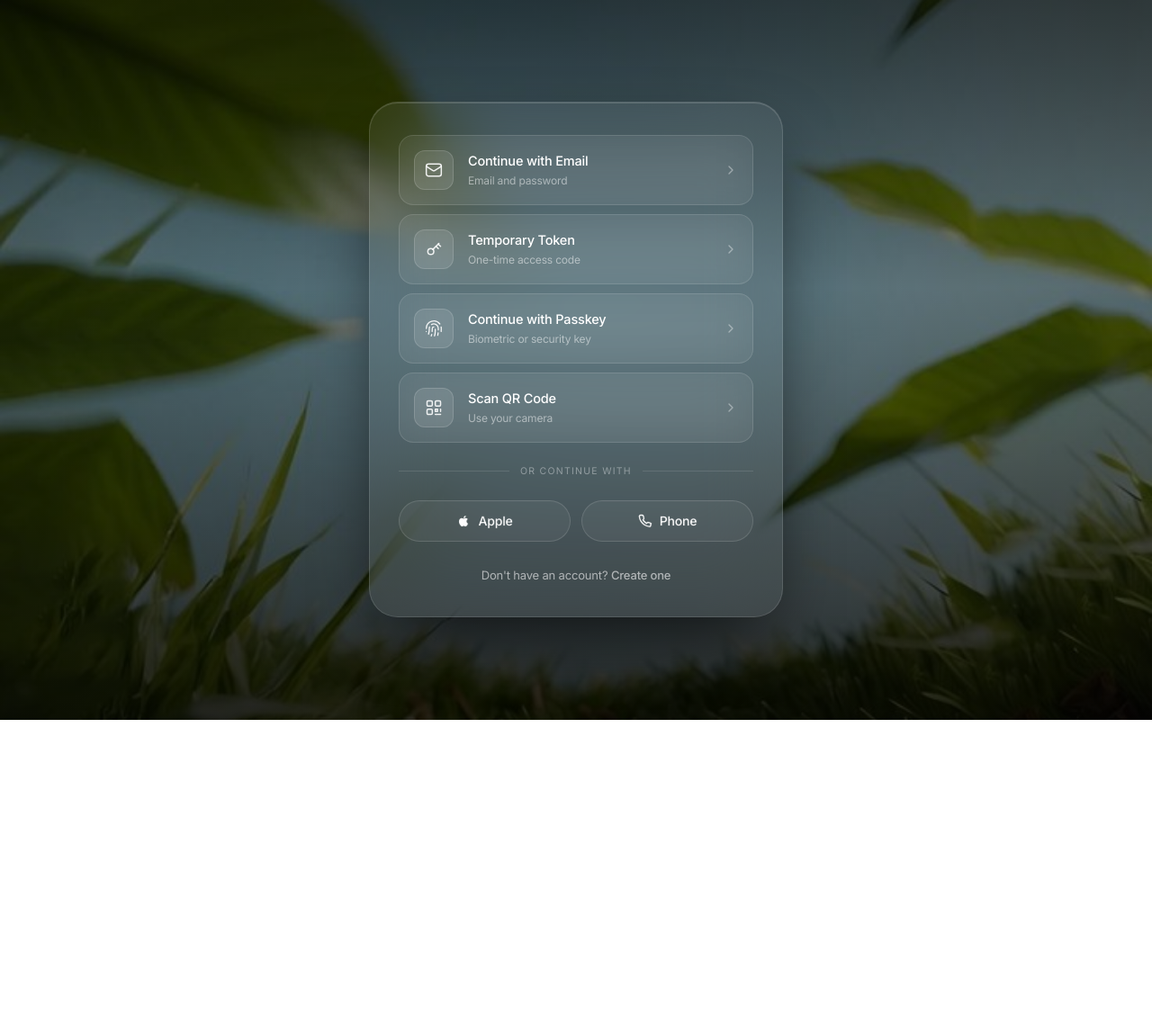
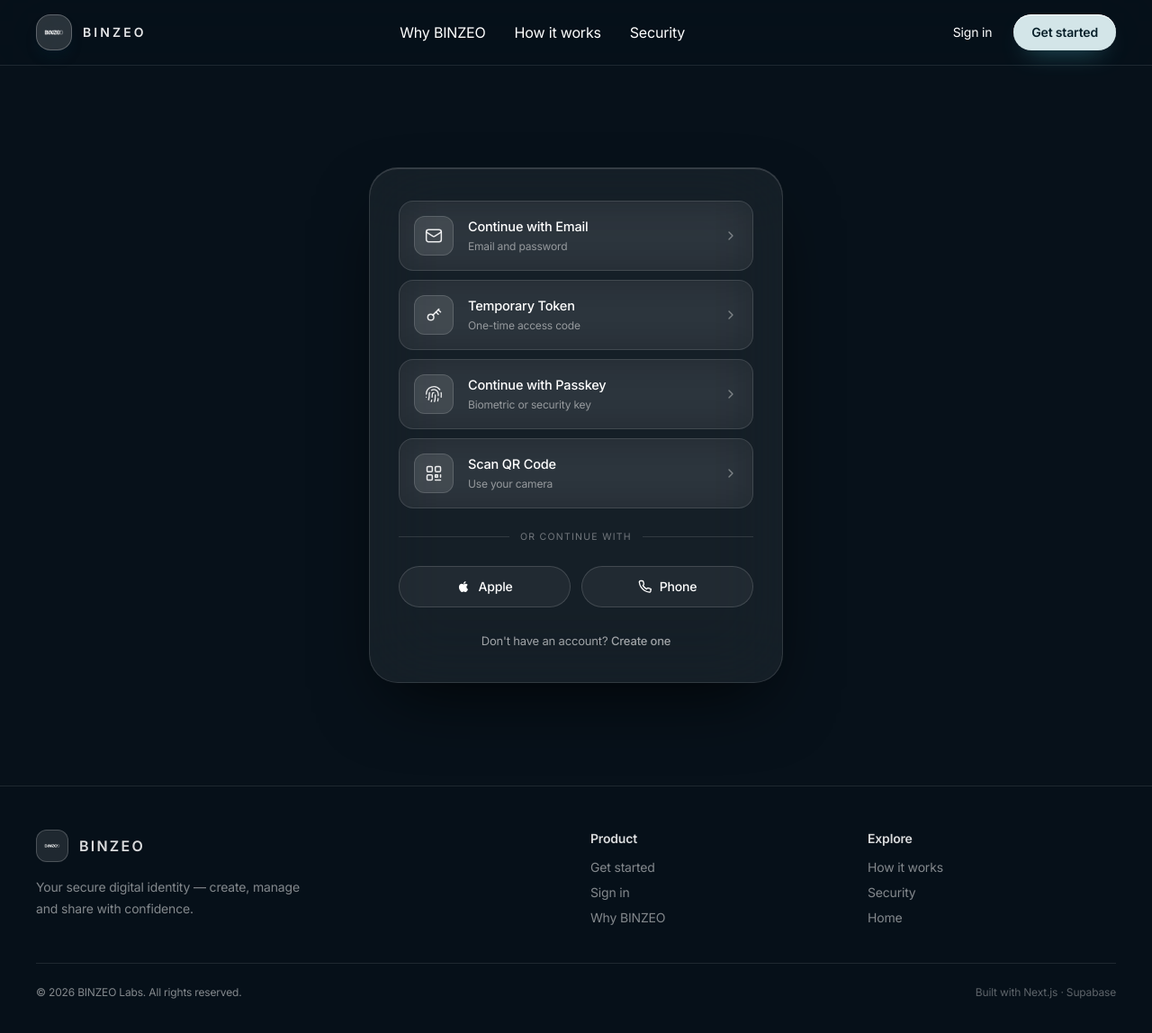
Before and after one commit to BINZEO369/auth.binzeo, a Next.js app: page /signin in a window 1280 px wide. Shown: the top 1148 px of the page at 90% size. Before the commit the page ends 800 px from the top, so only its background shows below. Built offline with nearby package versions, Linux system fonts and the light colour scheme.

Commit message:
Use shared header and footer across pages

```diff
--- a/src/app/(auth)/layout.tsx
+++ b/src/app/(auth)/layout.tsx
@@ -1,7 +1,16 @@
+import Navbar from "@/components/layout/Navbar";
+import Footer from "@/components/layout/Footer";
+
 export default function AuthLayout({
   children,
 }: {
   children: React.ReactNode;
 }) {
-  return <>{children}</>;
+  return (
+    <div className="liquid-page min-h-screen overflow-hidden bg-[#07111a] text-white">
+      <Navbar variant="liquid" />
+      <main>{children}</main>
+      <Footer variant="liquid" />
+    </div>
+  );
 }
--- a/src/components/layout/Footer.tsx
+++ b/src/components/layout/Footer.tsx
@@ -2,76 +2,60 @@
 
 import Link from "next/link";
 
-export default function Footer({ isLoggedIn = false }: { isLoggedIn?: boolean }) {
+type FooterProps = {
+  isLoggedIn?: boolean;
+  variant?: "light" | "liquid";
+};
+
+export default function Footer({
+  isLoggedIn = false,
+  variant = "light",
+}: FooterProps) {
   const year = new Date().getFullYear();
+  const isLiquid = variant === "liquid";
+  const muted = isLiquid ? "text-white/50" : "text-[#525252]";
+  const subtle = isLiquid ? "text-white/35" : "text-[#737373]";
+  const border = isLiquid ? "border-white/10" : "border-[#dddddd]";
+  const heading = isLiquid ? "text-white/85" : "text-[#111111]";
 
   return (
-    <footer className="border-t border-[#dddddd] mt-auto">
-      <div className="max-w-6xl mx-auto px-4 sm:px-6 py-12">
-        <div className="grid grid-cols-2 sm:grid-cols-4 gap-8 mb-10">
+    <footer className={`mt-auto border-t ${border} ${isLiquid ? "bg-[#07111a]/80 text-white" : "bg-white"}`}>
+      <div className="mx-auto max-w-7xl px-5 py-12 sm:px-8 lg:px-10">
+        <div className="grid grid-cols-2 gap-8 sm:grid-cols-4">
           <div className="col-span-2">
-            <Link href="/" className="flex items-center gap-2 mb-4">
-              <div className="w-8 h-8 rounded-lg bg-gradient-to-br from-[#b8b8b8] to-[#5e5e5e] flex items-center justify-center font-bold text-[#111111] text-sm">
-                B
-              </div>
-              <span className="font-semibold text-[#111111]">
-                Binzeo <span className="text-[#333333]">ID</span>
+            <Link href="/" className="mb-4 inline-flex items-center gap-3">
+              <span className={isLiquid ? "flex h-9 w-9 items-center justify-center rounded-xl border border-white/20 bg-white/10 p-2" : "flex h-9 w-9 items-center justify-center rounded-xl bg-[#111111] p-2"}>
+                <img src="/logo.svg" alt="BINZEO" className={isLiquid ? "h-full w-full object-contain brightness-0 invert" : "h-full w-full object-contain invert"} />
               </span>
+              <span className={`font-semibold tracking-[0.14em] ${heading}`}>BINZEO</span>
             </Link>
-            <p className="text-sm text-[#666666] max-w-xs">
-              Your secure digital identity — create, manage and share with one
-              click.
+            <p className={`max-w-xs text-sm leading-6 ${muted}`}>
+              Your secure digital identity — create, manage and share with confidence.
             </p>
           </div>
 
           <div>
-            <h4 className="text-sm font-semibold text-[#111111] mb-3">Product</h4>
-            <ul className="space-y-2 text-sm text-[#666666]">
-              {isLoggedIn ? (
-                <li><Link href="/dashboard" className="hover:text-[#111111] transition-colors">Dashboard</Link></li>
-              ) : (
-                <>
-                  <li><Link href="/signup" className="hover:text-[#111111] transition-colors">Get Started</Link></li>
-                  <li><Link href="/signin" className="hover:text-[#111111] transition-colors">Sign in</Link></li>
-                </>
-              )}
-              <li>
-                <Link href="#eeeeeetures" className="hover:text-[#111111] transition-colors">
-                  Features
-                </Link>
-              </li>
+            <h4 className={`mb-3 text-sm font-semibold ${heading}`}>Product</h4>
+            <ul className={`space-y-2 text-sm ${muted}`}>
+              <li><Link href={isLoggedIn ? "/dashboard" : "/signup"} className="transition hover:text-white">{isLoggedIn ? "Dashboard" : "Get started"}</Link></li>
+              {!isLoggedIn && <li><Link href="/signin" className="transition hover:text-white">Sign in</Link></li>}
+              <li><Link href="/#why-binzeo" className="transition hover:text-white">Why BINZEO</Link></li>
             </ul>
           </div>
 
           <div>
-            <h4 className="text-sm font-semibold text-[#111111] mb-3">Company</h4>
-            <ul className="space-y-2 text-sm text-[#666666]">
-              <li>
-                <Link href="#" className="hover:text-[#111111] transition-colors">
-                  About
-                </Link>
-              </li>
-              <li>
-                <Link href="#" className="hover:text-[#111111] transition-colors">
-                  Privacy
-                </Link>
-              </li>
-              <li>
-                <Link href="#" className="hover:text-[#111111] transition-colors">
-                  Terms
-                </Link>
-              </li>
+            <h4 className={`mb-3 text-sm font-semibold ${heading}`}>Explore</h4>
+            <ul className={`space-y-2 text-sm ${muted}`}>
+              <li><Link href="/#how-it-works" className="transition hover:text-white">How it works</Link></li>
+              <li><Link href="/#security" className="transition hover:text-white">Security</Link></li>
+              <li><Link href="/" className="transition hover:text-white">Home</Link></li>
             </ul>
           </div>
         </div>
 
-        <div className="border-t border-[#dddddd] pt-6 flex flex-col sm:flex-row items-center justify-between gap-3">
-          <p className="text-xs text-[#666666]">
-            © {year} Binzeo Labs. All rights reserved.
-          </p>
-          <p className="text-xs text-[#888888]">
-            Built with Next.js · Supabase
-          </p>
+        <div className={`mt-10 flex flex-col items-center justify-between gap-3 border-t pt-6 text-xs sm:flex-row ${border}`}>
+          <p className={muted}>© {year} BINZEO Labs. All rights reserved.</p>
+          <p className={subtle}>Built with Next.js · Supabase</p>
         </div>
       </div>
     </footer>
--- a/src/components/layout/Navbar.tsx
+++ b/src/components/layout/Navbar.tsx
@@ -3,28 +3,80 @@
 import Image from "next/image";
 import Link from "next/link";
 
-export default function Navbar({ isLoggedIn = false, onMenu }: { isLoggedIn?: boolean; onMenu?: () => void }) {
+type NavbarProps = {
+  isLoggedIn?: boolean;
+  onMenu?: () => void;
+  variant?: "light" | "liquid";
+};
+
+export default function Navbar({
+  isLoggedIn = false,
+  onMenu,
+  variant = "light",
+}: NavbarProps) {
+  const isLiquid = variant === "liquid";
+  const headerClass = isLiquid
+    ? "sticky top-0 z-50 border-b border-white/10 bg-[#07111a]/55 text-white backdrop-blur-2xl"
+    : "sticky top-0 z-50 border-b border-[#dddddd]/80 bg-white/85 backdrop-blur-xl";
+  const navTextClass = isLiquid
+    ? "text-white/65 transition-colors hover:text-white"
+    : "text-[#525252] transition-colors hover:text-[#111111]";
+
   return (
-    <header className="sticky top-0 z-50 border-b border-[#dddddd]/80 bg-white/85 backdrop-blur-xl">
-      <nav className="mx-auto flex h-[72px] max-w-6xl items-center justify-between px-4 sm:px-6">
+    <header className={headerClass}>
+      <nav className="mx-auto flex h-[72px] max-w-7xl items-center justify-between px-5 sm:px-8 lg:px-10">
         <div className="flex items-center gap-3">
-          {onMenu && <button type="button" onClick={onMenu} aria-label="Open dashboard menu" className="rounded-lg p-2 text-[#6666666] hover:bg-[#f3f3f3] lg:hidden"><svg viewBox="0 0 24 24" fill="none" stroke="currentColor" strokeWidth="2" strokeLinecap="round" className="h-5 w-5"><line x1="3" y1="6" x2="21" y2="6" /><line x1="3" y1="12" x2="21" y2="12" /><line x1="3" y1="18" x2="21" y2="18" /></svg></button>}
-          <Link href="/" className="flex items-center gap-3 group">
-          <Image src="/logo.svg" alt="BINZEO" width={122} height={29} priority className="h-8 w-auto transition-opacity group-hover:opacity-70" />
+          {onMenu && (
+            <button
+              type="button"
+              onClick={onMenu}
+              aria-label="Open dashboard menu"
+              className={isLiquid ? "rounded-xl p-2 text-white/75 hover:bg-white/10 lg:hidden" : "rounded-lg p-2 text-[#525252] hover:bg-[#f3f3f3] lg:hidden"}
+            >
+              <svg viewBox="0 0 24 24" fill="none" stroke="currentColor" strokeWidth="2" strokeLinecap="round" className="h-5 w-5">
+                <line x1="3" y1="6" x2="21" y2="6" />
+                <line x1="3" y1="12" x2="21" y2="12" />
+                <line x1="3" y1="18" x2="21" y2="18" />
+              </svg>
+            </button>
+          )}
+          <Link href="/" className="group flex items-center gap-3" aria-label="BINZEO home">
+            <span className={isLiquid ? "flex h-10 w-10 items-center justify-center rounded-2xl border border-white/25 bg-white/15 p-2 shadow-lg shadow-cyan-950/20 backdrop-blur-xl transition group-hover:bg-white/25" : "flex h-10 w-10 items-center justify-center rounded-xl bg-[#111111] p-2 transition group-hover:bg-[#2b2b2b]"}>
+              <Image src="/logo.svg" alt="BINZEO" width={122} height={29} priority className={isLiquid ? "h-full w-full object-contain brightness-0 invert" : "h-full w-full object-contain invert"} />
+            </span>
+            <span className={isLiquid ? "text-sm font-semibold tracking-[0.22em] text-white/90" : "text-sm font-semibold tracking-[0.16em] text-[#111111]"}>BINZEO</span>
           </Link>
         </div>
+
         <div className="hidden items-center gap-8 md:flex">
-          <Link href="#eeeeeetures" className="text-sm font-medium text-[#6666666] transition-colors hover:text-[#111111]">Features</Link>
-          <Link href="#how" className="text-sm font-medium text-[#6666666] transition-colors hover:text-[#111111]">How it works</Link>
+          <Link href="/#why-binzeo" className={navTextClass}>Why BINZEO</Link>
+          <Link href="/#how-it-works" className={navTextClass}>How it works</Link>
+          <Link href="/#security" className={navTextClass}>Security</Link>
         </div>
+
         {isLoggedIn ? (
-          <Link href="/dashboard" aria-label="Open dashboard" title="Dashboard" className="inline-flex h-11 w-11 items-center justify-center rounded-xl border border-[#c9c9c9] bg-[#ededed] text-[#333333] shadow-sm transition hover:-translate-y-0.5 hover:bg-[#e4e4e4]">
-            <svg viewBox="0 0 24 24" fill="none" stroke="currentColor" strokeWidth="1.8" strokeLinecap="round" strokeLinejoin="round" className="h-5 w-5"><rect x="3" y="3" width="7" height="7" rx="1" /><rect x="14" y="3" width="7" height="7" rx="1" /><rect x="3" y="14" width="7" height="7" rx="1" /><rect x="14" y="14" width="7" height="7" rx="1" /></svg>
+          <Link
+            href="/dashboard"
+            aria-label="Open dashboard"
+            title="Dashboard"
+            className={isLiquid ? "liquid-button liquid-button-light px-4 py-2.5 text-sm sm:px-5" : "inline-flex items-center gap-2 rounded-xl border border-[#c9c9c9] bg-[#ededed] px-4 py-2.5 text-sm font-medium text-[#333333] shadow-sm transition hover:-translate-y-0.5 hover:bg-[#e4e4e4]"}
+          >
+            <span className="hidden sm:inline">Dashboard</span>
+            <svg viewBox="0 0 24 24" fill="none" stroke="currentColor" strokeWidth="1.8" strokeLinecap="round" strokeLinejoin="round" className="h-5 w-5">
+              <rect x="3" y="3" width="7" height="7" rx="1" />
+              <rect x="14" y="3" width="7" height="7" rx="1" />
+              <rect x="3" y="14" width="7" height="7" rx="1" />
+              <rect x="14" y="14" width="7" height="7" rx="1" />
+            </svg>
           </Link>
         ) : (
           <div className="flex items-center gap-2">
-            <Link href="/signin" className="rounded-lg px-3 py-2 text-sm font-medium text-[#444444] transition-colors hover:bg-[#f3f3f3] hover:text-[#111111]">Sign in</Link>
-            <Link href="/signup" className="rounded-xl bg-[#111111] px-4 py-2.5 text-sm font-semibold text-white shadow-lg shadow-[#cfcfcf]/25 transition hover:-translate-y-0.5 hover:bg-[#2b2b2b]">Get started</Link>
+            <Link href="/signin" className={isLiquid ? "hidden rounded-full px-4 py-2.5 text-sm text-white/75 transition hover:bg-white/10 hover:text-white sm:inline-flex" : "rounded-lg px-3 py-2 text-sm font-medium text-[#444444] transition-colors hover:bg-[#f3f3f3] hover:text-[#111111]"}>
+              Sign in
+            </Link>
+            <Link href="/signup" className={isLiquid ? "liquid-button liquid-button-light px-4 py-2.5 text-sm sm:px-5" : "rounded-xl bg-[#111111] px-4 py-2.5 text-sm font-semibold text-white shadow-lg shadow-[#cfcfcf]/25 transition hover:-translate-y-0.5 hover:bg-[#2b2b2b]"}>
+              Get started
+            </Link>
           </div>
         )}
       </nav>
```
Also changed, not shown: src/app/page.tsx (+4 -36 lines).
